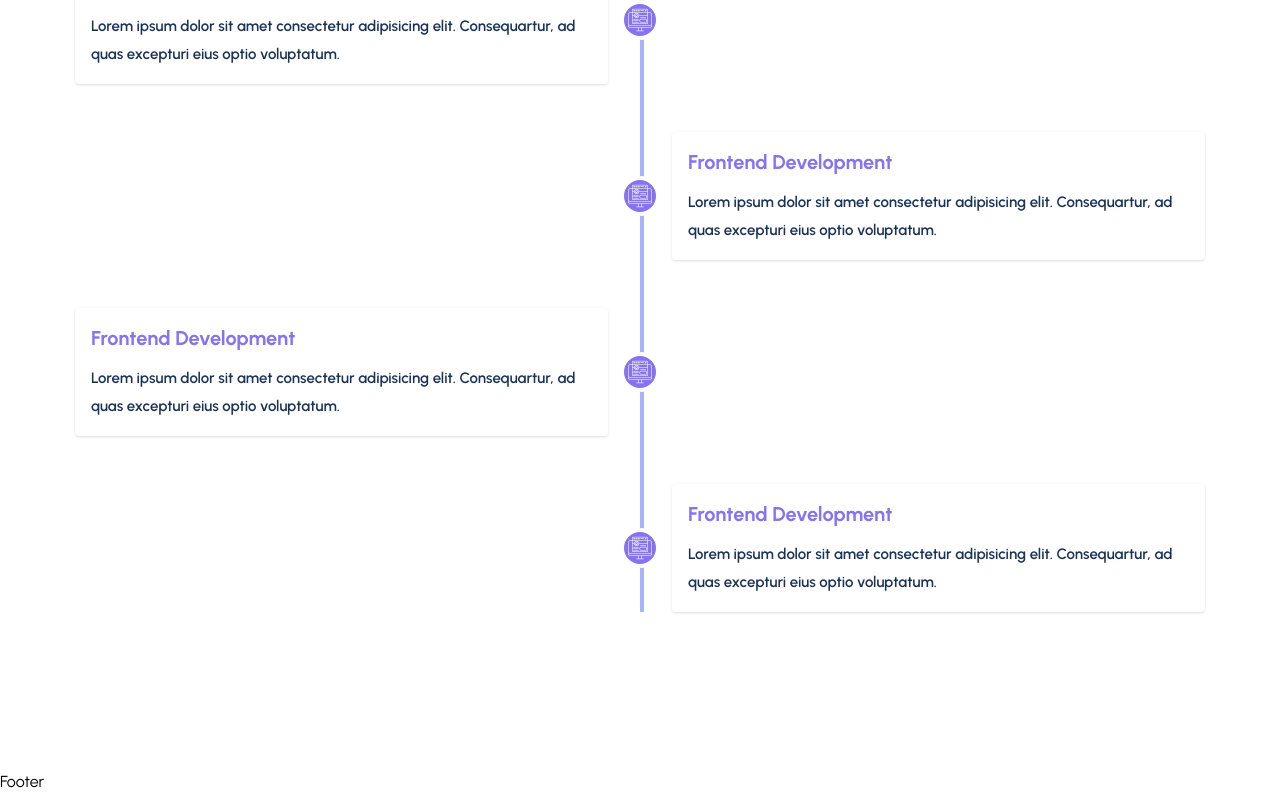
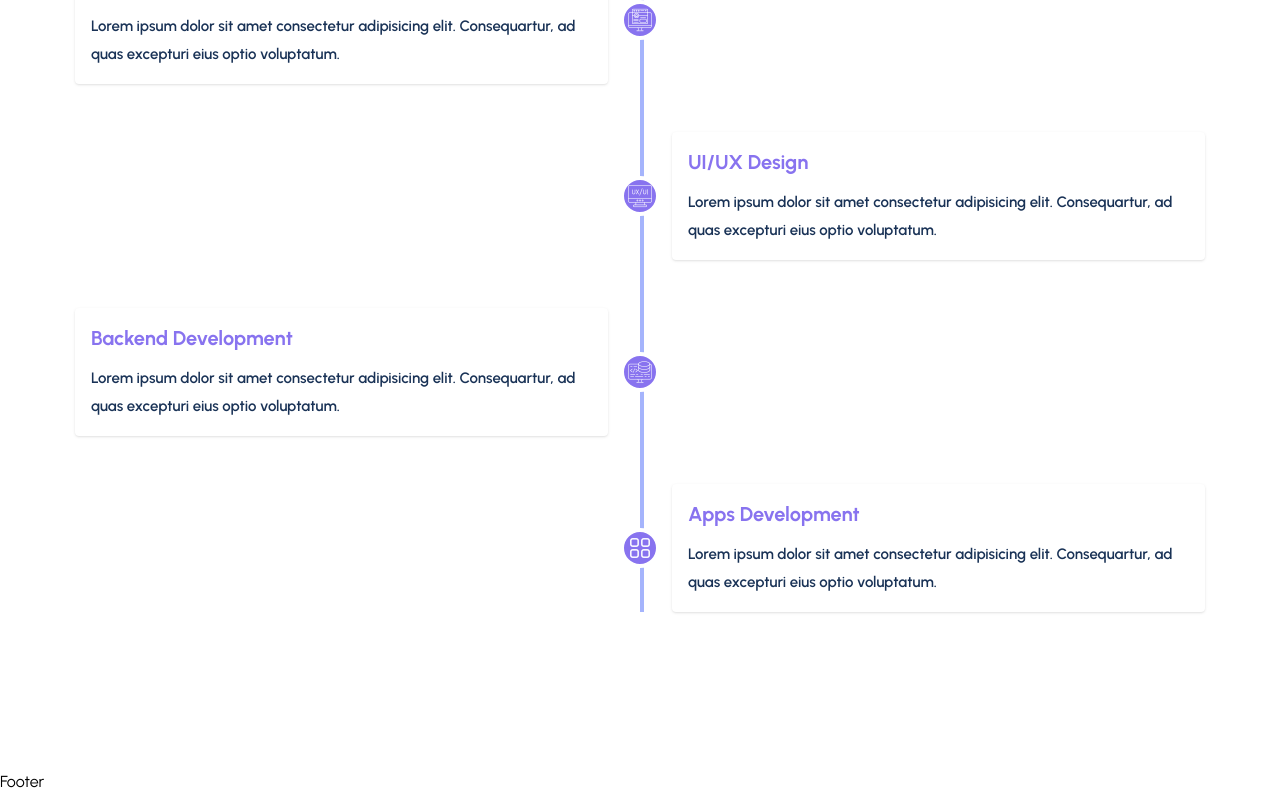
Before and after one commit to BabaMboga/My-PortFolio, a React (Create React App) app in the folder portfolio/: page / in a window 1280 px wide. Shown: the part 948-1742 px from the top of the page. Built offline with nearby package versions, Linux system fonts and the light colour scheme; the HTML template or start-up script is replaced by a standard one.

Commit message:
Fix : finished working on delay of services

```diff
--- a/portfolio/src/components/UI/Services.js
+++ b/portfolio/src/components/UI/Services.js
@@ -1,6 +1,7 @@
 import React from "react";
 import frontendImg from '../../assets/images/front-end.png'
-import backendImg from '../../assets/images/design.png'
+import backendImg from '../../assets/images/backend.png'
+import uiuxImg from '../../assets/images/design.png'
 import appsImg from '../../assets/images/apps.png'
 
 const Services = () => {
@@ -66,8 +67,9 @@ const Services = () => {
                   <div className="flex justify-end w-full mx-auto items-center">
                     <div className="w-full sm:w-1/2 sm:pl-8">
                       <div
-                        data-aos="fade-right"
-                        data-aos-duration="1200"
+                        data-aos="fade-left"
+                        data-aos-delay='50'
+                        data-aos-duration="1300"
                         className="bg-white p-4 rounded shadow group hover:bg-primaryColor cursor-pointer
                                         ease-in duration-150"
                       >
@@ -75,7 +77,7 @@ const Services = () => {
                           className="text-primaryColor font-[700] mb-3 group-hover:text-white
                                             group-hover:font-[600] text-xl"
                         >
-                          Frontend Development
+                          UI/UX Design
                         </h3>
                         <p className="text-[15px] text-smallTextColor group-hover:text-white group-hover:font-[500] leading-7">
                           Lorem ipsum dolor sit amet consectetur adipisicing
@@ -89,7 +91,7 @@ const Services = () => {
                   <div className="rounded-full bg-primaryColor border-white border-4 w-10 h-10 absolute
                   left-1/2 transform -translate-x-1/2 -translate-y-4 sm:translate-y-0 flex items-center justify-center">
                     <figure>
-                        <img src={frontendImg} alt=''/>
+                        <img src={uiuxImg} alt=''/>
                     </figure>
                   </div>
                 </div>
@@ -103,7 +105,8 @@ const Services = () => {
                     <div className="w-full sm:w-1/2 sm:pr-8">
                       <div
                         data-aos="fade-right"
-                        data-aos-duration="1200"
+                        data-aos-delay='100'
+                        data-aos-duration="1400"
                         className="bg-white p-4 rounded shadow group hover:bg-primaryColor cursor-pointer
                                         ease-in duration-150"
                       >
@@ -111,7 +114,7 @@ const Services = () => {
                           className="text-primaryColor font-[700] mb-3 group-hover:text-white
                                             group-hover:font-[600] text-xl"
                         >
-                          Frontend Development
+                          Backend Development
                         </h3>
                         <p className="text-[15px] text-smallTextColor group-hover:text-white group-hover:font-[500] leading-7">
                           Lorem ipsum dolor sit amet consectetur adipisicing
@@ -125,7 +128,7 @@ const Services = () => {
                   <div className="rounded-full bg-primaryColor border-white border-4 w-10 h-10 absolute
                   left-1/2 transform -translate-x-1/2 -translate-y-4 sm:translate-y-0 flex items-center justify-center">
                     <figure>
-                        <img src={frontendImg} alt=''/>
+                        <img src={backendImg} alt=''/>
                     </figure>
                   </div>
                 </div>
@@ -137,8 +140,9 @@ const Services = () => {
                   <div className="flex justify-end w-full mx-auto items-center">
                     <div className="w-full sm:w-1/2 sm:pl-8">
                       <div
-                        data-aos="fade-right"
-                        data-aos-duration="1200"
+                        data-aos="fade-left"
+                        data-aos-delay='150'
+                        data-aos-duration="1500"
                         className="bg-white p-4 rounded shadow group hover:bg-primaryColor cursor-pointer
                                         ease-in duration-150"
                       >
@@ -146,7 +150,7 @@ const Services = () => {
                           className="text-primaryColor font-[700] mb-3 group-hover:text-white
                                             group-hover:font-[600] text-xl"
                         >
-                          Frontend Development
+                          Apps Development
                         </h3>
                         <p className="text-[15px] text-smallTextColor group-hover:text-white group-hover:font-[500] leading-7">
                           Lorem ipsum dolor sit amet consectetur adipisicing
@@ -160,7 +164,7 @@ const Services = () => {
                   <div className="rounded-full bg-primaryColor border-white border-4 w-10 h-10 absolute
                   left-1/2 transform -translate-x-1/2 -translate-y-4 sm:translate-y-0 flex items-center justify-center">
                     <figure>
-                        <img src={frontendImg} alt=''/>
+                        <img src={appsImg} alt=''/>
                     </figure>
                   </div>
                 </div>
```
